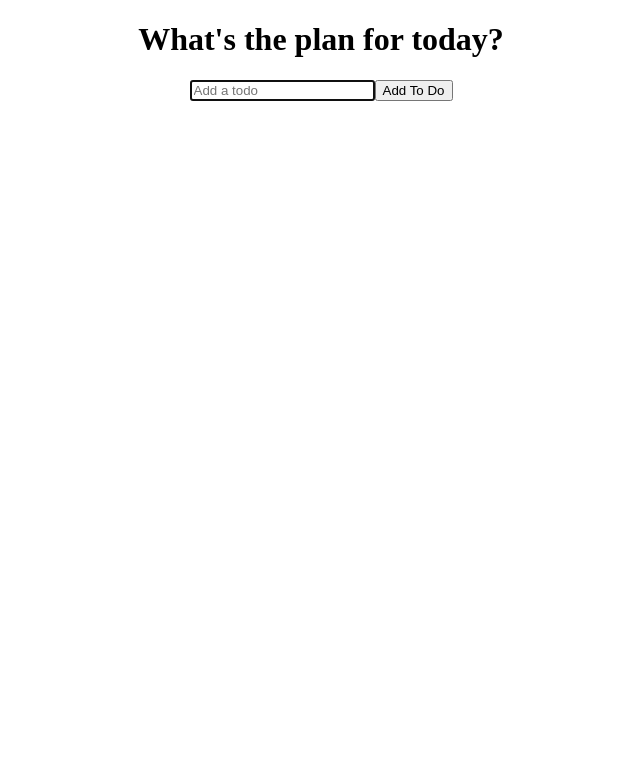
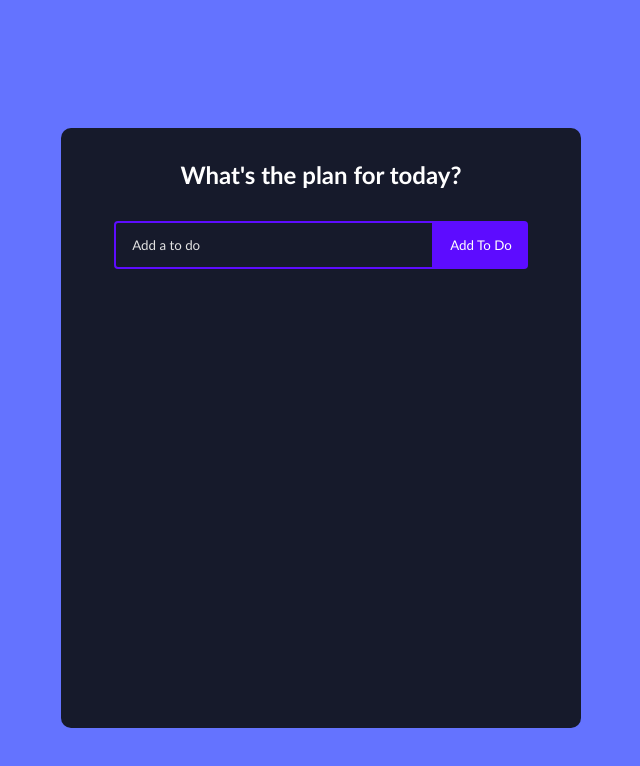
Before and after one commit to gggerman/to-do-list, a React (Create React App) app: page / in a window 1280 px wide. Shown: the top 766 px of the page, without its empty margins (319-959 px from the left). Built offline with nearby package versions, Linux system fonts and the light colour scheme.

Commit message:
css added, ToDoForm useState changed

```diff
--- a/src/App.css
+++ b/src/App.css
@@ -1,38 +1,119 @@
-.App {
-  text-align: center;
+* {
+  box-sizing: border-box;
+  margin: 0;
+  padding: 0;
+  font-family: "Trebuchet MS", "Lucida Sans Unicode", "Lucida Grande",
+    "Lucida Sans", Arial, sans-serif;
 }
 
-.App-logo {
-  height: 40vmin;
-  pointer-events: none;
+body {
+  background: rgba(100, 115, 255, 1);
 }
 
-@media (prefers-reduced-motion: no-preference) {
-  .App-logo {
-    animation: App-logo-spin infinite 20s linear;
-  }
+.to-do-app {
+  display: flex;
+  flex-direction: column;
+  justify-content: start;
+  width: 520px;
+  min-height: 600px;
+  background: #161a2b;
+  text-align: center;
+  margin: 128px auto;
+  border-radius: 10px;
+  padding-bottom: 32px;
 }
 
-.App-header {
-  background-color: #282c34;
-  min-height: 100vh;
-  display: flex;
-  flex-direction: column;
-  align-items: center;
-  justify-content: center;
-  font-size: calc(10px + 2vmin);
-  color: white;
+h1 {
+  margin: 32px 0;
+  color: #fff;
+  font-size: 24px;
 }
 
-.App-link {
-  color: #61dafb;
+.complete {
+  text-decoration: line-through;
+  opacity: 0.4;
 }
 
-@keyframes App-logo-spin {
-  from {
-    transform: rotate(0deg);
-  }
-  to {
-    transform: rotate(360deg);
-  }
+.to-do-form {
+  margin-bottom: 32px;
 }
+
+.to-do-input {
+  padding: 14px 32px 14px 16px;
+  border-radius: 4px 0 0 4px;
+  border: 2px solid #5d0cff;
+  outline: none;
+  width: 320px;
+  background: transparent;
+  color: #fff;
+}
+
+.to-do-input::placeholder {
+  color: #e2e2e2;
+}
+
+.to-do-button {
+  padding: 16px;
+  border: none;
+  border-radius: 0 4px 4px 0;
+  cursor: pointer;
+  outline: none;
+  background: rgba(93, 12, 255, 1);
+  color: #fff;
+  text-transform: capitalize;
+}
+
+.to-do-input.edit {
+  border: 2px solid #149fff;
+}
+
+.to-do-button.edit {
+  background: rgba(17, 122, 255, 1);
+  padding: 16px 22px;
+}
+
+.to-do-container {
+  display: flex;
+  flex-direction: row;
+  position: relative;
+}
+
+.to-do-row {
+  display: flex;
+  justify-content: space-between;
+  align-items: center;
+  margin: 4px auto;
+  color: #fff;
+  background: rgba(255, 84, 17, 1);
+  padding: 16px;
+  border-radius: 5px;
+  width: 90%;
+}
+
+.to-do-row:nth-child(4n + 1) {
+  background: rgba(155, 0, 250, 1);
+}
+
+.to-do-row:nth-child(4n + 2) {
+  background: rgba(250, 0, 135, 1);
+}
+
+.to-do-row:nth-child(4n + 3) {
+  background: rgba(17, 122, 255, 1);
+}
+
+.icons {
+  display: flex;
+  align-items: center;
+  font-size: 24px;
+  cursor: pointer;
+}
+
+.delete-icon {
+  margin-right: 5px;
+  color: #fff;
+}
+
+.edit-icon {
+  color: #fff;
+}
--- a/src/App.js
+++ b/src/App.js
@@ -3,7 +3,7 @@ import { ToDoList } from './components/ToDoList';
 
 function App() {
   return (
-    <div className="App">
+    <div className="to-do-app">
       <ToDoList />
     </div>
   );
--- a/src/components/ToDoForm.js
+++ b/src/components/ToDoForm.js
@@ -1,7 +1,7 @@
 import React, { useState, useEffect, useRef } from 'react'
 
 export const ToDoForm = (props) => {
-    const [input, setInput] = useState('');
+    const [input, setInput] = useState(props.edit ? props.edit.value : '');
 
     const inputRef = useRef(null);
 
@@ -26,9 +26,19 @@ export const ToDoForm = (props) => {
 
     return (
         <form className="to-do-form" onSubmit={handleSubmit}>
-            <input type="text" placeholder="Add a todo" value={input} name="text" className="to-do-input"
-            onChange={handleChange} ref={inputRef}/>
-            <button className="to-do-button">Add To Do</button>
+            {props.edit ? (
+                <>
+                    <input type="text" placeholder="Update your task" value={input} name="text" className="to-do-input edit" onChange={handleChange} ref={inputRef}/>
+                    <button className="to-do-button edit">Update</button>
+                </>
+            ) : (
+                <>
+                    <input type="text" placeholder="Add a to do" value={input} name="text" className="to-do-input"
+                    onChange={handleChange} ref={inputRef}/>
+                    <button className="to-do-button">Add To Do</button>
+                </>
+            )}
+
         </form>
     )
 }
```
